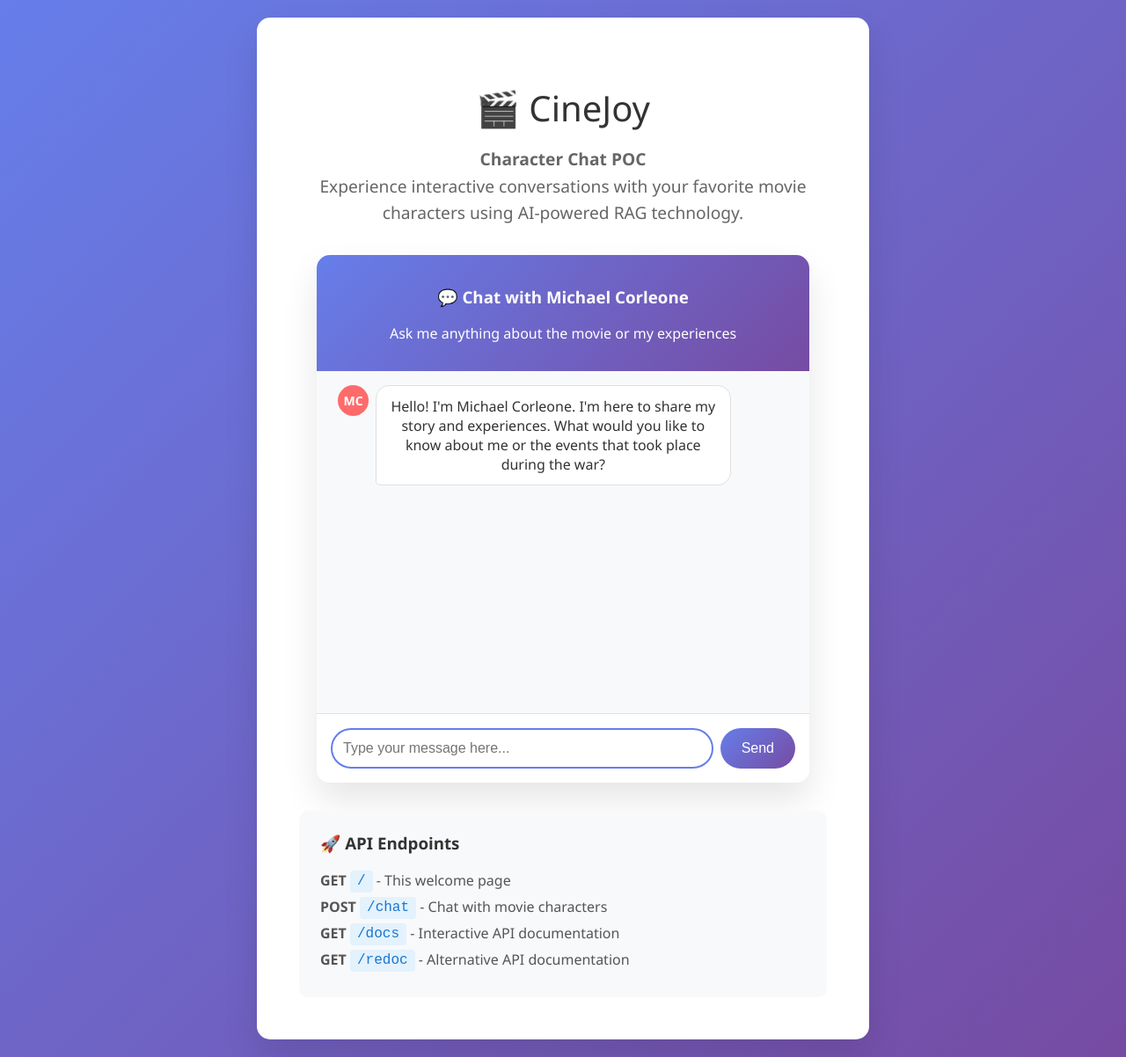
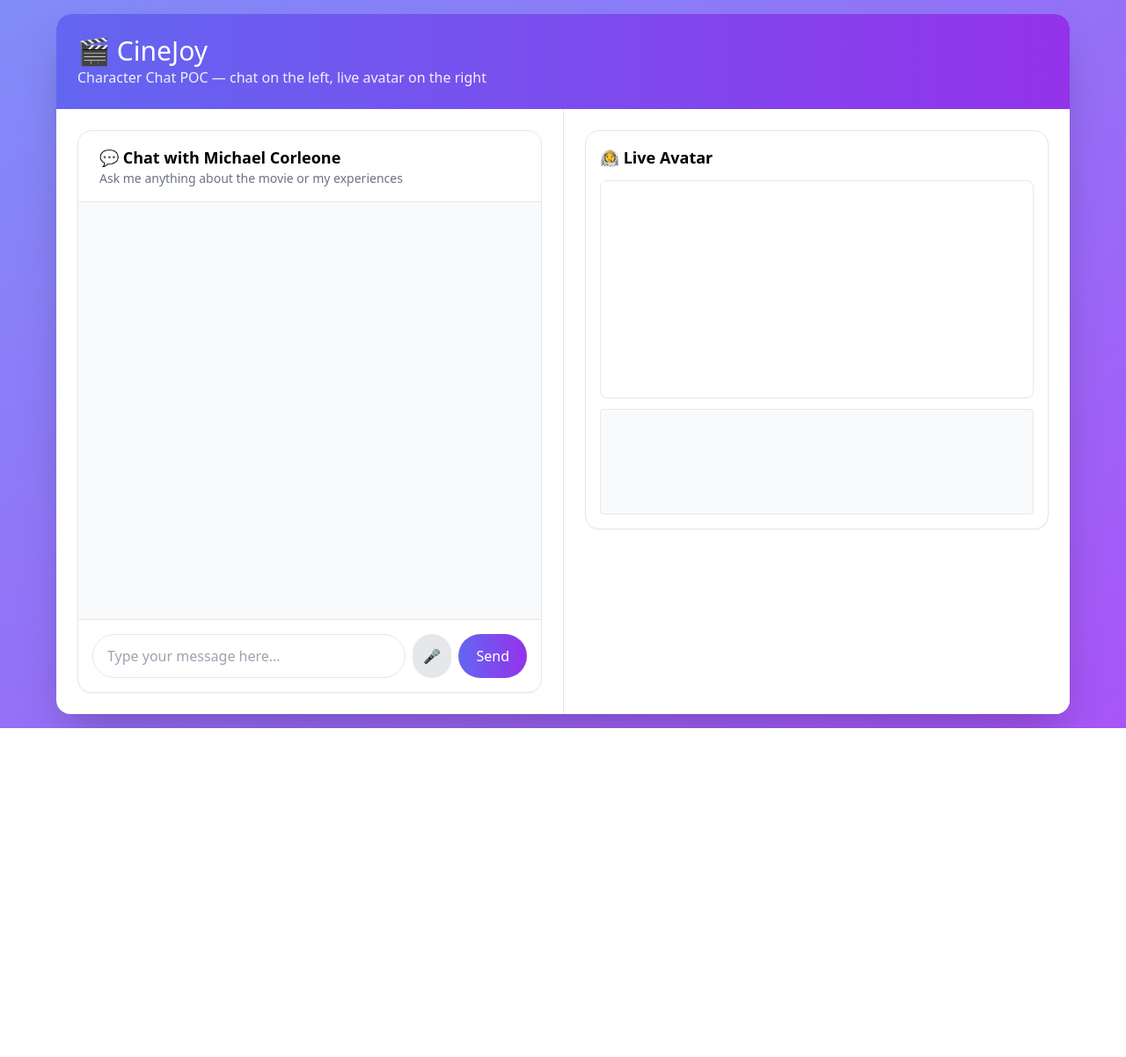
Before and after one commit to mahadevTW/character-chat-ai-poc, a FastAPI app: page / in a window 1280 px wide. Shown: the whole page at 88% size. After the commit the page ends 828 px from the top, so only its background shows below. Run offline with FastAPI, Linux system fonts and the light colour scheme; parts of the project's set-up code (start-up, migrations or seed data) failed here and were passed over; some libraries are stand-ins or nearby versions.

Commit message:
added hygen livestream kit and voice to text button & functioanlity

```diff
--- a/templates/index.html
+++ b/templates/index.html
@@ -1,369 +1,324 @@
 <!DOCTYPE html>
 <html lang="en">
 <head>
-    <meta charset="UTF-8">
-    <meta name="viewport" content="width=device-width, initial-scale=1.0">
-    <title>CineJoy Character Chat POC</title>
-    <style>
-        body {
-            font-family: 'Segoe UI', Tahoma, Geneva, Verdana, sans-serif;
-            margin: 0;
-            padding: 0;
-            background: linear-gradient(135deg, #667eea 0%, #764ba2 100%);
-            min-height: 100vh;
-            display: flex;
-            justify-content: center;
-            align-items: center;
-        }
-        .container {
-            background: white;
-            padding: 3rem;
-            border-radius: 15px;
-            box-shadow: 0 20px 40px rgba(0,0,0,0.1);
-            text-align: center;
-            max-width: 600px;
-            margin: 20px;
-        }
-        h1 {
-            color: #333;
-            margin-bottom: 1rem;
-            font-size: 2.5rem;
-            font-weight: 300;
-        }
-        .subtitle {
-            color: #666;
-            font-size: 1.2rem;
-            margin-bottom: 2rem;
-            line-height: 1.6;
-        }
-        .api-info {
-            background: #f8f9fa;
-            padding: 1.5rem;
-            border-radius: 10px;
-            margin-top: 2rem;
-            text-align: left;
-        }
-        .api-info h3 {
-            color: #333;
-            margin-top: 0;
-        }
-        .api-info p {
-            color: #555;
-            margin: 0.5rem 0;
-        }
-        .highlight {
-            background: #e3f2fd;
-            padding: 0.2rem 0.5rem;
-            border-radius: 4px;
-            font-family: 'Courier New', monospace;
-            color: #1976d2;
-        }
+  <meta charset="UTF-8" />
+  <meta name="viewport" content="width=device-width, initial-scale=1.0" />
+  <title>CineJoy • Chat + Live Avatar</title>
+  <script src="https://cdn.tailwindcss.com"></script>
+  <script src="https://cdn.jsdelivr.net/npm/livekit-client/dist/livekit-client.umd.min.js"></script>
+  <style>
+    .nice-scrollbar::-webkit-scrollbar { width: 10px; }
+    .nice-scrollbar::-webkit-scrollbar-thumb { background: #c7c7e6; border-radius: 9999px; }
+    .nice-scrollbar { scrollbar-width: thin; scrollbar-color: #c7c7e6 transparent; }
+  </style>
+</head>
+<body class="min-h-screen bg-gradient-to-br from-indigo-400 to-purple-500 flex items-center justify-center p-4">
+<div class="w-full max-w-6xl bg-white rounded-2xl shadow-2xl overflow-hidden">
+  <!-- Header -->
+  <div class="bg-gradient-to-r from-indigo-500 to-purple-600 text-white p-6">
+    <h1 class="text-3xl font-light">🎬 CineJoy</h1>
+    <p class="opacity-90">Character Chat POC — chat on the left, live avatar on the right</p>
+  </div>
 
-        /* Chat Box Styles */
-        .chat-container {
-            background: white;
-            border-radius: 15px;
-            box-shadow: 0 20px 40px rgba(0,0,0,0.1);
-            max-width: 800px;
-            margin: 20px;
-            display: flex;
-            flex-direction: column;
-            height: 600px;
-        }
+  <!-- Main content -->
+  <div class="grid md:grid-cols-2 gap-0">
+    <!-- Chat Pane -->
+    <div class="p-6">
+      <div class="bg-white rounded-2xl border shadow-sm flex flex-col h-[640px]">
+        <div class="px-6 py-4 border-b">
+          <h3 class="text-lg font-semibold">💬 Chat with Michael Corleone</h3>
+          <p class="text-sm text-gray-500">Ask me anything about the movie or my experiences</p>
+        </div>
 
-        .chat-header {
-            background: linear-gradient(135deg, #667eea 0%, #764ba2 100%);
-            color: white;
-            padding: 1rem 2rem;
-            border-radius: 15px 15px 0 0;
-            text-align: center;
-        }
+        <div id="chatMessages" class="flex-1 p-4 bg-gray-50 nice-scrollbar overflow-y-auto space-y-3">
+          <div class="flex items-start gap-2">
 
-        .chat-messages {
-            flex: 1;
-            padding: 1rem;
-            overflow-y: auto;
-            background: #f8f9fa;
-        }
+          </div>
+        </div>
 
-        .message {
-            margin-bottom: 1rem;
-            display: flex;
-            align-items: flex-start;
-        }
+        <div class="p-4 border-t">
+         <form id="chatForm" class="flex gap-2">
+          <input id="messageInput" type="text" placeholder="Type your message here..." class="flex-1 px-4 py-3 rounded-full border focus:outline-none focus:ring-2 focus:ring-indigo-400" required />
 
-        .message.user {
-            justify-content: flex-end;
-        }
+          <!-- Mic Button -->
+          <button type="button" id="micButton" class="px-3 py-3 rounded-full bg-gray-200 hover:bg-gray-300 transition relative overflow-hidden">
+            <span id="micIcon">🎤</span>
+            <span id="recordingDots" class="absolute inset-0 flex items-center justify-center space-x-1 opacity-0">
+              <span class="w-2 h-2 bg-red-500 rounded-full animate-ping"></span>
+              <span class="w-2 h-2 bg-red-500 rounded-full animate-ping animation-delay-200"></span>
+              <span class="w-2 h-2 bg-red-500 rounded-full animate-ping animation-delay-400"></span>
+            </span>
+          </button>
 
-        .message.character {
-            justify-content: flex-start;
-        }
+          <button id="sendButton" type="submit" class="px-5 py-3 rounded-full text-white bg-gradient-to-r from-indigo-500 to-purple-600 hover:brightness-110 transition disabled:opacity-60 disabled:cursor-not-allowed">
+            <span id="buttonText">Send</span>
+            <span id="loadingSpinner" class="hidden w-5 h-5 border-2 border-gray-200 border-t-indigo-500 rounded-full animate-spin"></span>
+          </button>
+        </form>
 
-        .message-content {
-            max-width: 70%;
-            padding: 0.75rem 1rem;
-            border-radius: 15px;
-            word-wrap: break-word;
-        }
 
-        .message.user .message-content {
-            background: #667eea;
-            color: white;
-            border-bottom-right-radius: 5px;
-        }
+          <div id="typingIndicator" class="hidden mt-2 text-sm text-gray-500 italic flex items-center gap-2">
+            <span class="w-5 h-5 border-2 border-gray-200 border-t-indigo-500 rounded-full animate-spin"></span>
+            <span>Michael is typing…</span>
+          </div>
+        </div>
+      </div>
+    </div>
 
-        .message.character .message-content {
-            background: white;
-            color: #333;
-            border: 1px solid #e0e0e0;
-            border-bottom-left-radius: 5px;
-        }
+    <!-- Live Avatar Pane -->
+    <div class="p-6 border-l bg-white">
+      <div class="rounded-2xl border shadow-sm p-4">
+        <h3 class="text-lg font-semibold mb-3">🧑‍🚀 Live Avatar</h3>
+        <video id="mediaElement" class="w-full max-h-[360px] border rounded-lg" autoplay></video>
+        <div id="status" class="mt-3 p-2 h-[120px] text-xs font-mono overflow-y-auto border rounded nice-scrollbar bg-gray-50"></div>
+      </div>
+    </div>
+  </div>
+</div>
 
-        .message-avatar {
-            width: 35px;
-            height: 35px;
-            border-radius: 50%;
-            margin: 0 0.5rem;
-            display: flex;
-            align-items: center;
-            justify-content: center;
-            font-weight: bold;
-            font-size: 14px;
-        }
+<script>
+// ----------------- CHAT -----------------
+const chatForm = document.getElementById('chatForm');
+const messageInput = document.getElementById('messageInput');
+const chatMessages = document.getElementById('chatMessages');
+const sendButton = document.getElementById('sendButton');
+const buttonText = document.getElementById('buttonText');
+const loadingSpinner = document.getElementById('loadingSpinner');
+const typingIndicator = document.getElementById('typingIndicator');
+const OPENING_TEXT = "Hello! I'm Michael Corleone. I'm here to share my story and experiences. What would you like to know about me or the events that took place during the war?";
 
-        .message.user .message-avatar {
-            background: #764ba2;
-            color: white;
-        }
 
-        .message.character .message-avatar {
-            background: #ff6b6b;
-            color: white;
-        }
+function addMessage(content, sender) {
+  const wrapper = document.createElement('div');
+  wrapper.className = sender === 'user' ? 'flex items-start gap-2 justify-end' : 'flex items-start gap-2';
+  const avatar = document.createElement('div');
+  avatar.className = 'w-9 h-9 rounded-full grid place-items-center font-semibold ' +
+                     (sender === 'user' ? 'bg-purple-600 text-white' : 'bg-rose-500 text-white');
+  avatar.textContent = sender === 'user' ? 'U' : 'MC';
+  const bubble = document.createElement('div');
+  bubble.className = 'max-w-[75%] p-3 rounded-2xl ' +
+                     (sender === 'user' ? 'bg-indigo-500 text-white rounded-tr-sm' : 'bg-white border text-gray-800 rounded-tl-sm');
+  bubble.textContent = content;
+  if (sender === 'user') { wrapper.appendChild(bubble); wrapper.appendChild(avatar); }
+  else { wrapper.appendChild(avatar); wrapper.appendChild(bubble); }
+  chatMessages.appendChild(wrapper);
+  chatMessages.scrollTop = chatMessages.scrollHeight;
+}
 
-        .chat-input-container {
-            padding: 1rem;
-            background: white;
-            border-radius: 0 0 15px 15px;
-            border-top: 1px solid #e0e0e0;
-        }
+function setLoadingState(isLoading) {
+  sendButton.disabled = isLoading;
+  buttonText.classList.toggle('hidden', isLoading);
+  loadingSpinner.classList.toggle('hidden', !isLoading);
+  typingIndicator.classList.toggle('hidden', !isLoading);
+}
 
-        .chat-input-form {
-            display: flex;
-            gap: 0.5rem;
-        }
+// ----------------- AVATAR -----------------
+const API_CONFIG = {
+  apiKey: 'ZmE1MDhlZTNiNmZkNDlmMmEyZWViNTRiZjdiNTQxOWQtMTc1NTg1ODAxNA==',
+  serverUrl: 'https://api.heygen.com',
+};
+const HARDCODED_AVATAR_ID = "Wayne_20240711";
+const HARDCODED_VOICE_ID = "01209fdcd1c24a109c86dc24ee0f71c0";
 
-        .chat-input {
-            flex: 1;
-            padding: 0.75rem;
-            border: 2px solid #e0e0e0;
-            border-radius: 25px;
-            font-size: 1rem;
-            outline: none;
-            transition: border-color 0.3s;
-        }
+let sessionInfo = null;
+let room = null;
+let mediaStream = null;
+let sessionToken = null;
+let avatarStarted = false;
 
-        .chat-input:focus {
-            border-color: #667eea;
-        }
+const statusEl = document.getElementById('status');
+const mediaEl = document.getElementById('mediaElement');
 
-        .send-button {
-            padding: 0.75rem 1.5rem;
-            background: linear-gradient(135deg, #667eea 0%, #764ba2 100%);
-            color: white;
-            border: none;
-            border-radius: 25px;
-            cursor: pointer;
-            font-size: 1rem;
-            transition: transform 0.2s;
-        }
+function logStatus(msg) {
+  const t = new Date().toLocaleTimeString();
+  statusEl.innerHTML += `[${t}] ${msg}<br>`;
+  statusEl.scrollTop = statusEl.scrollHeight;
+}
 
-        .send-button:hover {
-            transform: translateY(-2px);
-        }
+async function getSessionToken() {
+  const res = await fetch(`${API_CONFIG.serverUrl}/v1/streaming.create_token`, {
+    method: 'POST',
+    headers: { 'Content-Type': 'application/json', 'X-Api-Key': API_CONFIG.apiKey },
+  });
+  const data = await res.json();
+  sessionToken = data?.data?.token;
+  logStatus('Session token obtained');
+}
+async function waitForAvatarReady() {
+  return new Promise((resolve) => {
+    const checkReady = setInterval(() => {
+      if (sessionInfo?.session_id && avatarStarted) {
+        clearInterval(checkReady);
+        resolve();
+      }
+    }, 200);
+  });
+}
+async function createNewSession() {
+  if (!sessionToken) await getSessionToken();
 
-        .send-button:disabled {
-            opacity: 0.6;
-            cursor: not-allowed;
-            transform: none;
-        }
+  const res = await fetch(`${API_CONFIG.serverUrl}/v1/streaming.new`, {
+    method: 'POST',
+    headers: { 'Content-Type': 'application/json', Authorization: `Bearer ${sessionToken}` },
+    body: JSON.stringify({
+  quality: 'high',
+  avatar_name: HARDCODED_AVATAR_ID,
+  voice: { voice_id: HARDCODED_VOICE_ID, rate: 1.0 },
+  version: 'v2',
+  video_encoding: 'H264',
+  manual: true,
+  silence_response: true,
+  disable_intro: true
+})
+,
+  });
+  const data = await res.json();
+  sessionInfo = data?.data;
 
-        .loading {
-            display: inline-block;
-            width: 20px;
-            height: 20px;
-            border: 3px solid #f3f3f3;
-            border-top: 3px solid #667eea;
-            border-radius: 50%;
-            animation: spin 1s linear infinite;
-        }
+  room = new LivekitClient.Room({
+    adaptiveStream: true,
+    dynacast: true,
+    videoCaptureDefaults: { resolution: LivekitClient.VideoPresets.h720.resolution },
+  });
 
-        @keyframes spin {
-            0% { transform: rotate(0deg); }
-            100% { transform: rotate(360deg); }
-        }
+  mediaStream = new MediaStream();
+  room.on(LivekitClient.RoomEvent.TrackSubscribed, track => {
+    if (track.kind === 'video' || track.kind === 'audio') {
+      mediaStream.addTrack(track.mediaStreamTrack);
+      if (mediaStream.getVideoTracks().length && mediaStream.getAudioTracks().length) {
+        mediaEl.srcObject = mediaStream;
+        logStatus('Media stream ready');
+      }
+    }
+  });
+  room.on(LivekitClient.RoomEvent.Disconnected, reason => logStatus(`Room disconnected: ${reason}`));
 
-        .typing-indicator {
-            display: none;
-            align-items: center;
-            gap: 0.5rem;
-            color: #666;
-            font-style: italic;
-        }
-    </style>
-</head>
-<body>
-            <div class="container">
-            <h1>🎬 CineJoy</h1>
-            <div class="subtitle">
-                <strong>Character Chat POC</strong><br>
-                Experience interactive conversations with your favorite movie characters using AI-powered RAG technology.
-            </div>
+  logStatus('Session created');
+}
 
-            <!-- Chat Interface -->
-            <div class="chat-container">
-                <div class="chat-header">
-                    <h3>💬 Chat with Michael Corleone</h3>
-                    <p>Ask me anything about the movie or my experiences</p>
-                </div>
+async function startStreamingSession() {
+  if (!sessionInfo || !sessionToken) return;
+  await fetch(`${API_CONFIG.serverUrl}/v1/streaming.start`, {
+    method: 'POST',
+    headers: { 'Content-Type': 'application/json', Authorization: `Bearer ${sessionToken}` },
+    body: JSON.stringify({ session_id: sessionInfo.session_id }),
+  });
+  await room.connect(sessionInfo.url, sessionInfo.access_token);
+  logStatus('Connected to room');
+  logStatus('Streaming started');
+}
 
-                <div class="chat-messages" id="chatMessages">
-                    <div class="message character">
-                        <div class="message-avatar">MC</div>
-                        <div class="message-content">
-                            Hello! I'm Michael Corleone. I'm here to share my story and experiences. What would you like to know about me or the events that took place during the war?
-                        </div>
-                    </div>
-                </div>
+async function avatarSendText(text) {
+  if (!avatarStarted) {
+    await startStreamingSession();
+    avatarStarted = true;
+  }
+  await fetch(`${API_CONFIG.serverUrl}/v1/streaming.task`, {
+    method: 'POST',
+    headers: { "Content-Type": "application/json", Authorization: `Bearer ${sessionToken}` },
+    body: JSON.stringify({ session_id: sessionInfo.session_id, text, task_type: "repeat" }),
+  });
+  logStatus(`Avatar speaking: ${text.substring(0,120)}${text.length>120?'…':''}`);
+}
 
-                <div class="chat-input-container">
-                    <form class="chat-input-form" id="chatForm">
-                        <input
-                            type="text"
-                            class="chat-input"
-                            id="messageInput"
-                            placeholder="Type your message here..."
-                            autocomplete="off"
-                            required
-                        >
-                        <button type="submit" class="send-button" id="sendButton">
-                            <span id="buttonText">Send</span>
-                            <span id="loadingSpinner" class="loading" style="display: none;"></span>
-                        </button>
-                    </form>
-                    <div class="typing-indicator" id="typingIndicator">
-                        <div class="loading"></div>
-                        <span>Michael is typing...</span>
-                    </div>
-                </div>
-            </div>
+async function closeSession() {
+  try {
+    if (sessionInfo && sessionToken) {
+      await fetch(`${API_CONFIG.serverUrl}/v1/streaming.stop`, {
+        method: 'POST',
+        headers: { 'Content-Type': 'application/json', Authorization: `Bearer ${sessionToken}` },
+        body: JSON.stringify({ session_id: sessionInfo.session_id }),
+      });
+    }
+  } catch {}
+  if (room) { try { room.disconnect(); } catch {} room = null; }
+  mediaEl.srcObject = null;
+  sessionInfo = null; mediaStream = null; sessionToken = null;
+  avatarStarted = false;
+  logStatus('Session closed');
+}
 
-            <div class="api-info">
-                <h3>🚀 API Endpoints</h3>
-                <p><strong>GET</strong> <span class="highlight">/</span> - This welcome page</p>
-                <p><strong>POST</strong> <span class="highlight">/chat</span> - Chat with movie characters</p>
-                <p><strong>GET</strong> <span class="highlight">/docs</span> - Interactive API documentation</p>
-                <p><strong>GET</strong> <span class="highlight">/redoc</span> - Alternative API documentation</p>
-            </div>
-                </div>
+// ----------------- INIT AVATAR -----------------
+async function ensureAvatarStarted() {
+  if (avatarStarted) return;
+  await createNewSession();
+  await startStreamingSession();
+  avatarStarted = true;
+    // ✅ Add opening text to chat
+  addMessage(OPENING_TEXT, 'character');
 
-        <script>
-            document.addEventListener('DOMContentLoaded', function() {
-                const chatForm = document.getElementById('chatForm');
-                const messageInput = document.getElementById('messageInput');
-                const chatMessages = document.getElementById('chatMessages');
-                const sendButton = document.getElementById('sendButton');
-                const buttonText = document.getElementById('buttonText');
-                const loadingSpinner = document.getElementById('loadingSpinner');
-                const typingIndicator = document.getElementById('typingIndicator');
+  // ✅ Make avatar speak the opening text
+  await avatarSendText(OPENING_TEXT);
+}
+document.addEventListener("click", ensureAvatarStarted, { once: true });
+chatForm.addEventListener("submit", ensureAvatarStarted, { once: true });
+window.addEventListener("beforeunload", closeSession);
 
-                // Session ID for maintaining conversation
-                const sessionId = 'test';
+// ----------------- CHAT SUBMIT -----------------
+chatForm.addEventListener('submit', async e => {
+  e.preventDefault();
+  const message = messageInput.value.trim();
+  if (!message) return;
 
-                chatForm.addEventListener('submit', async function(e) {
-                    e.preventDefault();
+  addMessage(message, 'user');
+  messageInput.value = '';
+  setLoadingState(true);
 
-                    const message = messageInput.value.trim();
-                    if (!message) return;
+  try {
+    // 1️⃣ Ensure avatar session is ready
+    await ensureAvatarStarted();
 
-                    // Add user message to chat
-                    addMessage(message, 'user');
-                    messageInput.value = '';
+    // 2️⃣ Send chat to backend
+    const response = await fetch('/chat', {
+      method: 'POST',
+      headers: { 'Content-Type': 'application/json' },
+      body: JSON.stringify({ movie:'The-Godfather', character:'Michael Corleone', message, session_id:'demo-session-1' }),
+    });
+    if (!response.ok) throw new Error(`HTTP error! status: ${response.status}`);
+    const data = await response.json();
 
-                    // Show loading state
-                    setLoadingState(true);
+    // 3️⃣ Add chat bubble and speak
+    addMessage(data.reply, 'character');
+    await waitForAvatarReady();
+    await avatarSendText(data.reply);
 
-                    try {
-                        // Call the chat API
-                        const response = await fetch('/chat', {
-                            method: 'POST',
-                            headers: {
-                                'Content-Type': 'application/json',
-                            },
-                            body: JSON.stringify({
-                                movie: 'The-Godfather',
-                                character: 'Michael Corleone',
-                                message: message,
-                                session_id: sessionId
-                            })
-                        });
+  } catch (err) {
+    console.error(err);
+    addMessage('Sorry, I encountered an error. Please try again.', 'character');
+  } finally { setLoadingState(false); }
+});
+// ----------------- VOICE TO TEXT -----------------
+const micButton = document.getElementById('micButton');
 
-                        if (!response.ok) {
-                            throw new Error(`HTTP error! status: ${response.status}`);
-                        }
+if ('webkitSpeechRecognition' in window || 'SpeechRecognition' in window) {
+  const SpeechRecognition = window.SpeechRecognition || window.webkitSpeechRecognition;
+  const recognition = new SpeechRecognition();
+  recognition.lang = 'en-US';
+  recognition.interimResults = false;
+  recognition.maxAlternatives = 1;
 
-                        const data = await response.json();
+  micButton.addEventListener('click', () => {
+    recognition.start();
+    micButton.textContent = '🎙️…'; // listening indicator
+  });
 
-                        // Add character response to chat
-                        addMessage(data.reply, 'character');
+  recognition.addEventListener('result', (event) => {
+    const speechResult = event.results[0][0].transcript;
+    messageInput.value = speechResult;
+  });
 
-                    } catch (error) {
-                        console.error('Error:', error);
-                        addMessage('Sorry, I encountered an error. Please try again.', 'character');
-                    } finally {
-                        setLoadingState(false);
-                    }
-                });
+  recognition.addEventListener('end', () => {
+    micButton.textContent = '🎤'; // reset mic icon
+  });
 
-                function addMessage(content, sender) {
-                    const messageDiv = document.createElement('div');
-                    messageDiv.className = `message ${sender}`;
-
-                    const avatar = document.createElement('div');
-                    avatar.className = 'message-avatar';
-                    avatar.textContent = sender === 'user' ? 'U' : 'MC';
-
-                    const messageContent = document.createElement('div');
-                    messageContent.className = 'message-content';
-                    messageContent.textContent = content;
-
-                    messageDiv.appendChild(avatar);
-                    messageDiv.appendChild(messageContent);
-
-                    chatMessages.appendChild(messageDiv);
-
-                    // Scroll to bottom
-                    chatMessages.scrollTop = chatMessages.scrollHeight;
-                }
-
-                function setLoadingState(isLoading) {
-                    if (isLoading) {
-                        sendButton.disabled = true;
-                        buttonText.style.display = 'none';
-                        loadingSpinner.style.display = 'inline-block';
-                        typingIndicator.style.display = 'flex';
-                    } else {
-                        sendButton.disabled = false;
-                        buttonText.style.display = 'inline';
-                        loadingSpinner.style.display = 'none';
-                        typingIndicator.style.display = 'none';
-                    }
-                }
-
-                // Focus on input when page loads
-                messageInput.focus();
-            });
-        </script>
-    </body>
+  recognition.addEventListener('error', (event) => {
+    console.error('Speech recognition error', event.error);
+    micButton.textContent = '🎤';
+  });
+} else {
+  micButton.disabled = true;
+  micButton.title = "Speech recognition not supported in this browser";
+}
+</script>
+</body>
 </html>
```
